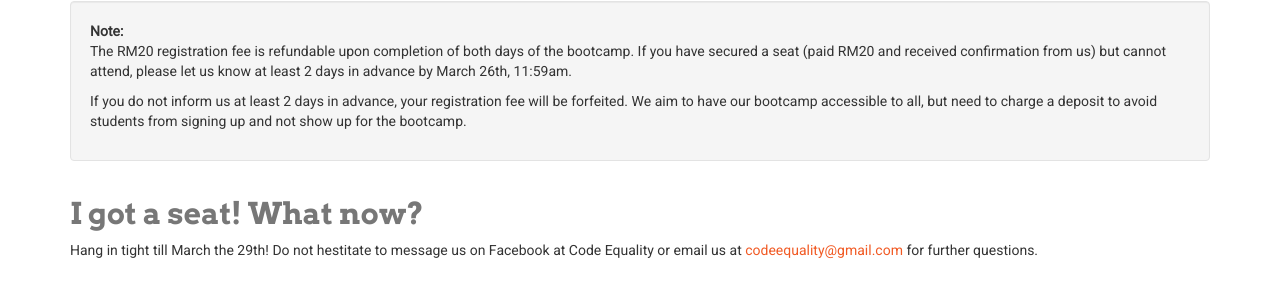
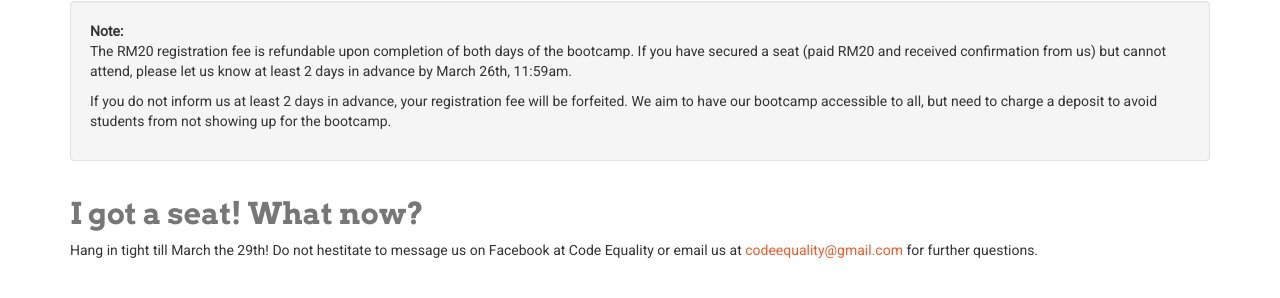
Before and after one commit to CodeEquality/codeequality.github.io, a Jekyll site: the page built from _posts/2014-03-04-introduction-to-coding-weekend-camp.md, in a window 1280 px wide and 900 px high, scrolled down 1017 px. Shown: the part 182-480 px from the top of the window. Built offline with Jekyll 4.4.1, drawn with Linux system fonts in a browser that asks for light colours; nearby versions of some CDN libraries.

Commit message:
Minor content update

```diff
--- a/_posts/2014-03-04-introduction-to-coding-weekend-camp.md
+++ b/_posts/2014-03-04-introduction-to-coding-weekend-camp.md
@@ -49,7 +49,7 @@ The RM20 registration fee is refundable upon completion of both days of the boot
 </p>
 
 <p>
-If you do not inform us at least 2 days in advance, your registration fee will be forfeited. We aim to have our bootcamp accessible to all, but need to charge a deposit to avoid students from signing up and not show up for the bootcamp.
+If you do not inform us at least 2 days in advance, your registration fee will be forfeited. We aim to have our bootcamp accessible to all, but need to charge a deposit to avoid students from not showing up for the bootcamp.
 </p>
 </div>
 
```
Also changed, not shown: 1 other file.
